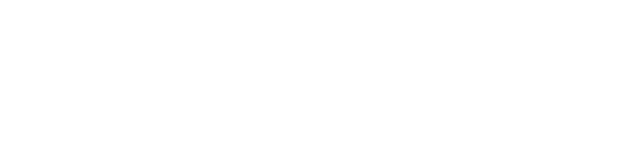
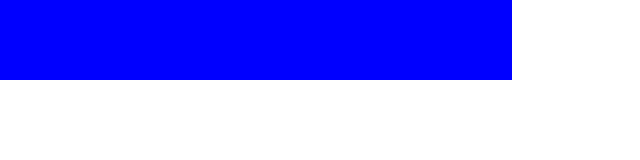
Before and after one commit to BruhP8/DevWeb, a plain HTML site: page TP01/index.html in a window 1280 px wide. Shown: the whole page, without its empty margins (0-640 px from the left). Drawn offline with Linux system fonts and the light colour scheme.

Commit message:
ajout des tests

```diff
--- a/TP01/index.html
+++ b/TP01/index.html
@@ -11,7 +11,7 @@
 
 		<link rel="stylesheet" type="text/css" href="css/style.css">
 
-		<script src="js/main.js"></script>
+		<script src="js/test.js"></script>
 
 	</head>
 
--- /dev/null
+++ b/TP01/js/test.js
@@ -0,0 +1,21 @@
+window.addEventListener("load", event => {
+	console.log("loaded");
+	main();
+});
+
+const main = event => {
+
+	console.log("MAIN");
+
+	let carre = document.createElement("div");
+	document.body.appendChild(carre);
+	carre.style.height = "10%";
+	carre.style.width = "40%";
+	carre.style.backgroundColor = "blue";
+
+	carre.addEventListener("mousemove", printlol);
+}
+
+const printlol = () => {
+	console.log("click ta mere");
+}
```
Also changed, not shown: 3 other files.
